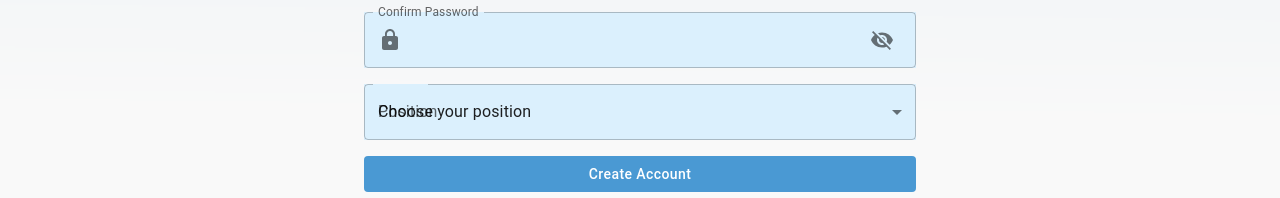
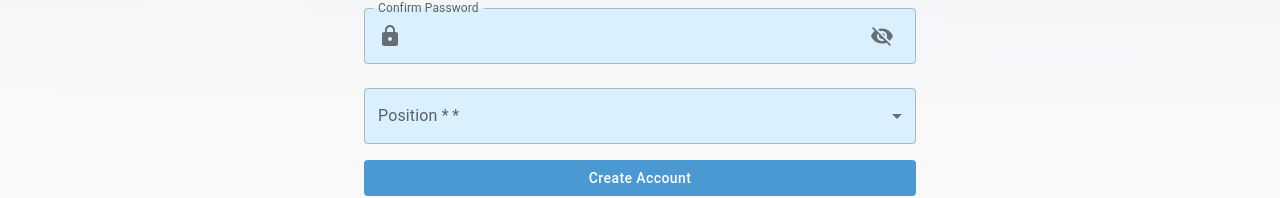
Before and after one commit to Jaynayon/princi-pal-frontend, a React (Create React App) app: page /register in a window 1280 px wide. Shown: the part 524-722 px from the top of the page. Built offline with nearby package versions, Linux system fonts and the light colour scheme.

Commit message:
Change the dropwdown

```diff
--- a/src/Pages/Registration.js
+++ b/src/Pages/Registration.js
@@ -1,5 +1,7 @@
 import { useState } from "react";
 import { Link } from "react-router-dom";
+import FormHelperText from '@mui/material/FormHelperText';
+
 import { Container, TextField, InputAdornment, IconButton, Button, Select, InputLabel, MenuItem, FormControl } from "@mui/material";
 import VisibilityOffIcon from '@mui/icons-material/VisibilityOff';
 import LockIcon from '@mui/icons-material/Lock';
@@ -161,21 +163,22 @@ const RegistrationPage = () => {
             sx={{ backgroundColor: "#DBF0FD" }}
           />
         ))}
-        <FormControl variant="outlined" fullWidth style={{ marginBottom: "1rem", textAlign: "left", backgroundColor: "#DBF0FD" }}>
-          <InputLabel color="primary">Position</InputLabel>
+        <FormControl required sx={{ m: 1, minWidth: 120 }} variant="outlined" fullWidth style={{ marginBottom: "1rem", textAlign: "left", backgroundColor: "#DBF0FD" }}>
+          <InputLabel id="position-select-label" color="primary">Position *</InputLabel>
           <Select
-          color="primary"
-          label="Position"
-          displayEmpty
+              labelId="position-select-label"
+              id="position-select"
               value={position}
-          onChange={handlePositionChange} // Update this line
+              onChange={handlePositionChange}
+              label="Position *"
           >
-          <MenuItem value="" disabled>Choose your position</MenuItem>
+              <MenuItem value="">
+                  <em>None</em>
+              </MenuItem>
               <MenuItem value="ADAS">ADAS</MenuItem>
               <MenuItem value="Principal">Principal</MenuItem>
               <MenuItem value="ADOF">ADOF</MenuItem>
           </Select>
-
       </FormControl>
         {registrationError && (
           <div style={{ color: "red", marginBottom: "1rem" }}>{registrationError}</div>
```
Lines whose indentation alone changed are shown as unchanged.
